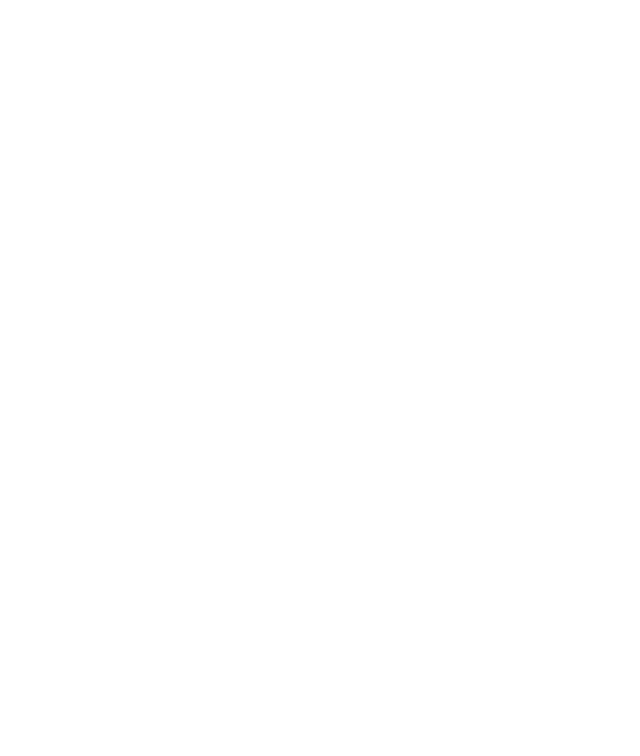
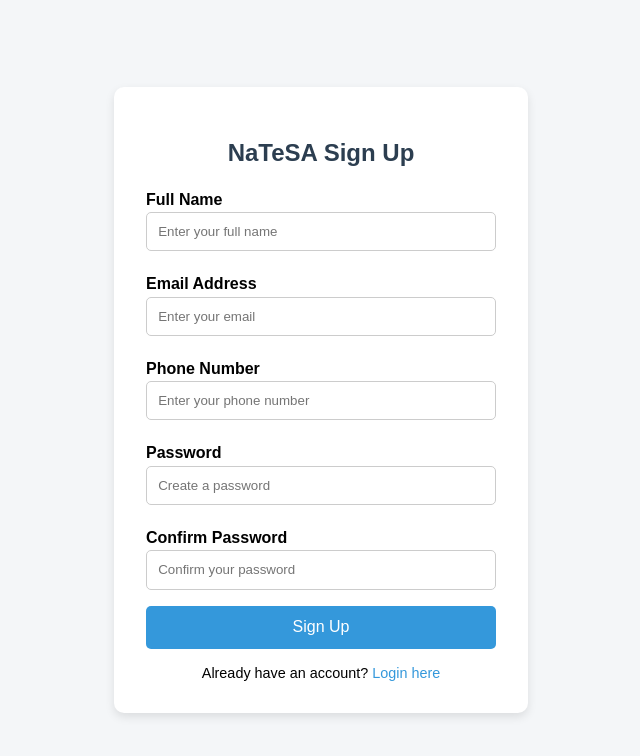
Before and after one commit to Sandisile-hub/Digital-dreamer, a plain HTML site: page signup.html in a window 1280 px wide. Shown: the whole page, without its empty margins (319-959 px from the left). Drawn offline with Linux system fonts and the light colour scheme.

Commit message:
I've ediited the sign up file also created css file

```diff
--- a/signup.html
+++ b/signup.html
@@ -1,11 +1,39 @@
 <!DOCTYPE html>
 <html lang="en">
 <head>
-    <meta charset="UTF-8">
-    <meta name="viewport" content="width=device-width, initial-scale=1.0">
-    <title>SignUp</title>
+  <meta charset="UTF-8">
+  <meta name="viewport" content="width=device-width, initial-scale=1.0">
+  <title>NaTeSA Sign Up</title>
+  <!-- Link external CSS -->
+  <link rel="stylesheet" href="style.css">
 </head>
 <body>
 
+  <div class="container">
+    <h2>NaTeSA Sign Up</h2>
+    <form action="#" method="POST">
+      <label for="fullname">Full Name</label>
+      <input type="text" id="fullname" name="fullname" placeholder="Enter your full name" required>
+
+      <label for="email">Email Address</label>
+      <input type="email" id="email" name="email" placeholder="Enter your email" required>
+
+      <label for="phone">Phone Number</label>
+      <input type="tel" id="phone" name="phone" placeholder="Enter your phone number">
+
+      <label for="password">Password</label>
+      <input type="password" id="password" name="password" placeholder="Create a password" required>
+
+      <label for="confirm">Confirm Password</label>
+      <input type="password" id="confirm" name="confirm" placeholder="Confirm your password" required>
+
+      <button type="submit">Sign Up</button>
+    </form>
+
+    <div class="footer">
+      Already have an account? <a href="#">Login here</a>
+    </div>
+  </div>
+
 </body>
 </html>
--- /dev/null
+++ b/style.css
@@ -0,0 +1,69 @@
+body {
+  font-family: Arial, sans-serif;
+  background: #f4f6f8;
+  display: flex;
+  justify-content: center;
+  align-items: center;
+  height: 100vh;
+  margin: 0;
+}
+
+.container {
+  background: #fff;
+  padding: 2rem;
+  border-radius: 10px;
+  box-shadow: 0 4px 10px rgba(0,0,0,0.1);
+  width: 350px;
+}
+
+h2 {
+  text-align: center;
+  margin-bottom: 1.5rem;
+  color: #2c3e50;
+}
+
+label {
+  font-weight: bold;
+  display: block;
+  margin: 0.5rem 0 0.2rem;
+}
+
+input {
+  width: 100%;
+  padding: 0.7rem;
+  border: 1px solid #ccc;
+  border-radius: 5px;
+  margin-bottom: 1rem;
+  box-sizing: border-box;
+}
+
+button {
+  width: 100%;
+  padding: 0.8rem;
+  background: #3498db;
+  border: none;
+  border-radius: 5px;
+  color: white;
+  font-size: 1rem;
+  cursor: pointer;
+  transition: background 0.3s ease;
+}
+
+button:hover {
+  background: #2980b9;
+}
+
+.footer {
+  text-align: center;
+  margin-top: 1rem;
+  font-size: 0.9rem;
+}
+
+.footer a {
+  color: #3498db;
+  text-decoration: none;
+}
+
+.footer a:hover {
+  text-decoration: underline;
+}
```
